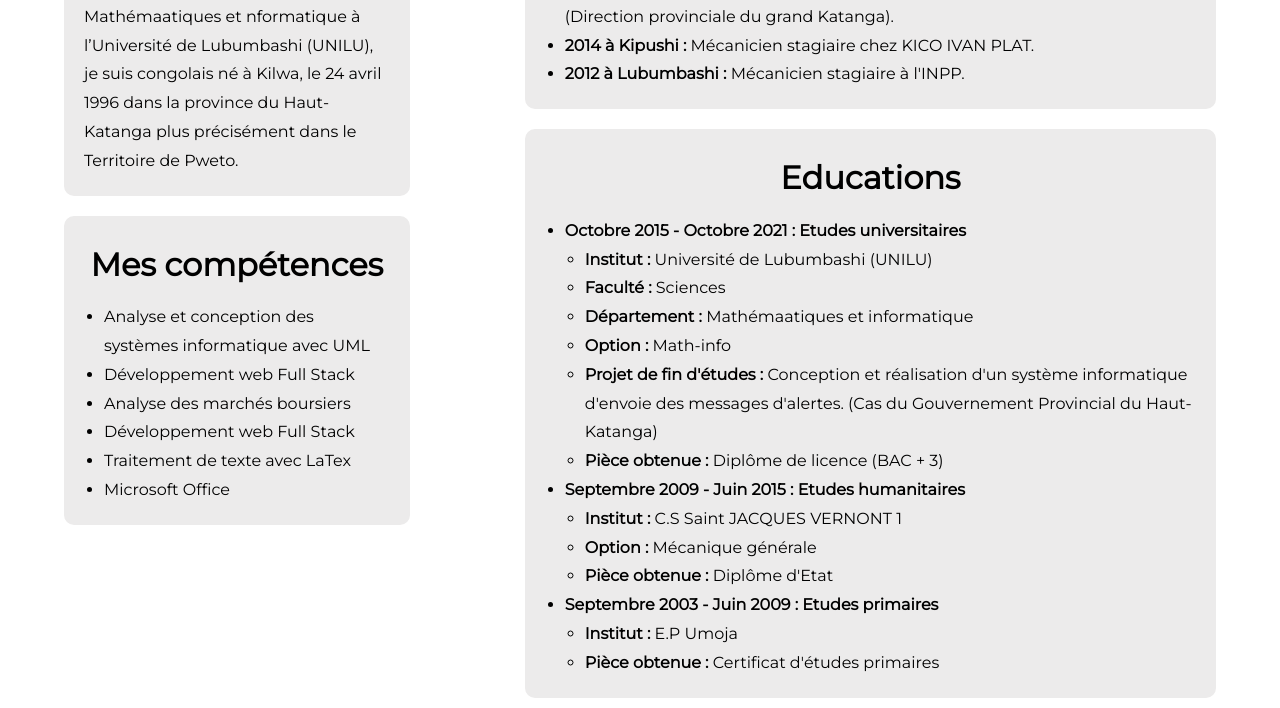
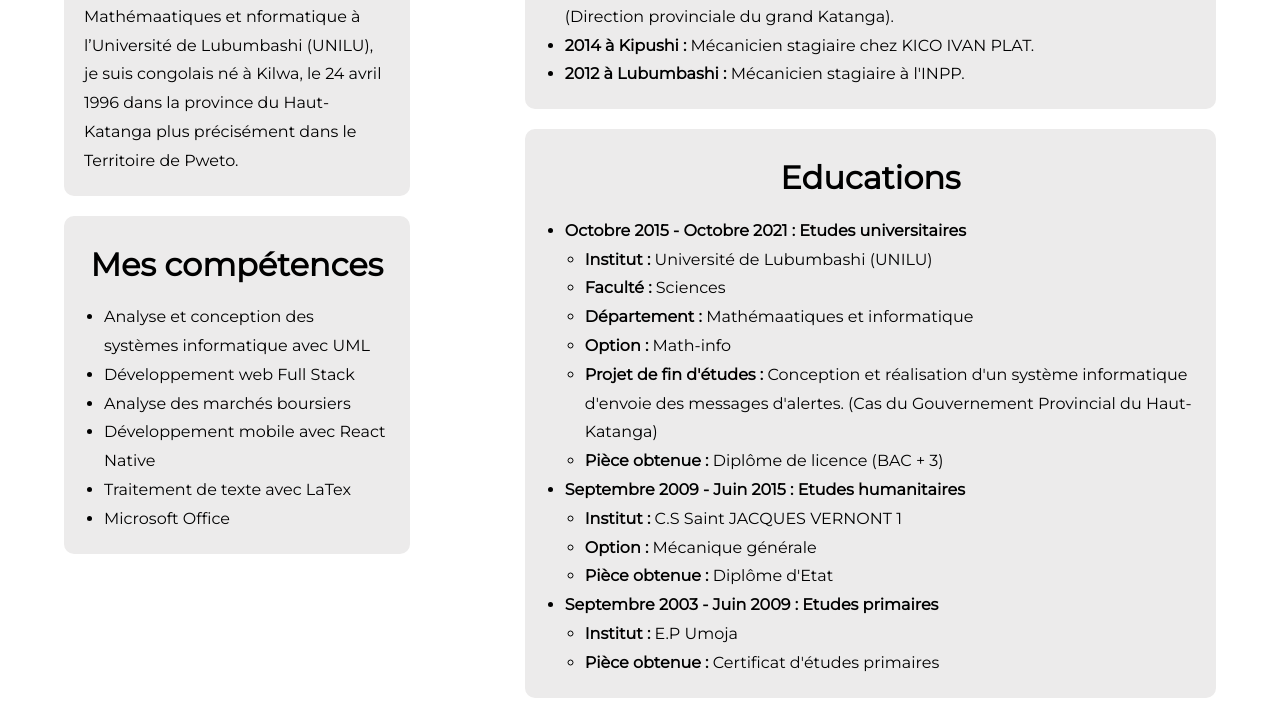
Before and after one commit to isaacsoloko/portfolio, a plain HTML site: page index.html in a window 1280 px wide. Shown: the part 1020-1728 px from the top of the page. Drawn offline with Linux system fonts and the light colour scheme.

Commit message:
Version présentable au TP

```diff
--- a/index.html
+++ b/index.html
@@ -8,7 +8,7 @@
         <meta property="og:title" content="Portfolio" />
         <meta property="og:type" content="profile" />
         <meta property="og:image" content="https://isaacsoloko.github.io/portfolio/img/code.png" />
-        <meta property="og:description" content="My Portfolio" />
+        <meta property="og:description" content="My Portfolio web site" />
         <link rel="shortcut icon" href="img/code.png" type="image/x-icon">
         <link rel="stylesheet" href="css/style.css" />
     </head>
@@ -46,7 +46,7 @@
                         <li>Analyse et conception des systèmes informatique avec UML</li>
                         <li>Développement web Full Stack</li>
                         <li>Analyse des marchés boursiers</li>
-                        <li>Développement web Full Stack</li>
+                        <li>Développement mobile avec React Native</li>
                         <li>Traitement de texte avec LaTex</li>
                         <li>Microsoft Office</li>
                     </ul>
```
